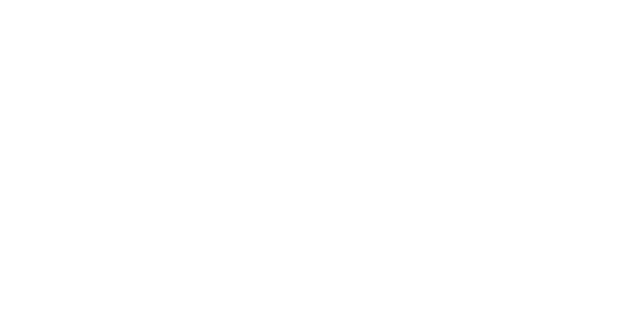
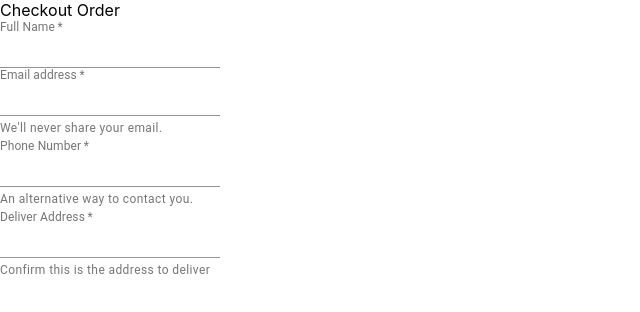
Before and after one commit to Gerson4G/innoscripta-front, a React (Create React App) app: page /checkout in a window 1280 px wide. Shown: the top 312 px of the page, without its empty margins (0-640 px from the left). Built offline with nearby package versions, Linux system fonts and the light colour scheme.

Commit message:
starting form

```diff
--- a/src/components/App.jsx
+++ b/src/components/App.jsx
@@ -2,6 +2,7 @@ import React from 'react';
 import { BrowserRouter, Switch, Route } from 'react-router-dom';
 import Menu from './Menu';
 import PizzaDetail from './PizzaDetail.jsx';
+import Checkout from './Checkout.jsx';
 
 const App =  () => {
   return(
@@ -10,6 +11,7 @@ const App =  () => {
         <Switch>
           <Route path="/" component={ Menu } exact/>
           <Route path="/pizza/:id" component={ PizzaDetail } exact/>
+          <Route path="/checkout" component={ Checkout } exact/>
         </Switch>
       </React.Fragment>
     </BrowserRouter>
--- /dev/null
+++ b/src/components/Checkout.jsx
@@ -0,0 +1,31 @@
+import React, { Component } from 'react'
+import { InputLabel, Input, FormHelperText } from '@material-ui/core';
+
+export default class Checkout extends Component {
+  render() {
+    return (
+      <>
+        Checkout Order
+        <form>
+            <div>
+                <InputLabel required shrink htmlFor="name-input">Full Name</InputLabel>
+                <Input id="name-input" aria-describedby="name-helper" />
+            </div>
+            <div>
+                <InputLabel required shrink htmlFor="email-input">Email address</InputLabel>
+                <Input id="email-input" aria-describedby="email-helper" />
+                <FormHelperText id="email-helper">We'll never share your email.</FormHelperText>
+                <InputLabel required shrink htmlFor="phone-input">Phone Number</InputLabel>
+                <Input id="phone-input" aria-describedby="phone-helper" />
+                <FormHelperText id="phone-helper">An alternative way to contact you.</FormHelperText>
+            </div>
+            <div>
+                <InputLabel required shrink htmlFor="deliver-input">Deliver Address</InputLabel>
+                <Input id="deliver-input" aria-describedby="deliver-helper" />
+                <FormHelperText id="deliver-helper">Confirm this is the address to deliver</FormHelperText>
+            </div>
+        </form>
+      </>
+    )
+  }
+}
--- a/src/components/PizzaDetail.jsx
+++ b/src/components/PizzaDetail.jsx
@@ -1,4 +1,5 @@
 import React from 'react';
+import { Link } from 'react-router-dom';
 import { pizzaData } from '../data/pizzas';
 import { makeStyles } from '@material-ui/core/styles';
 import Card from '@material-ui/core/Card';
@@ -70,6 +71,7 @@ const PizzaDetail = ({match}) => {
             >
               Add to shopping cart
             </Button>
+            <Link to="/checkout">
               <Button
                 variant="contained"
                 color="default"
@@ -77,6 +79,7 @@ const PizzaDetail = ({match}) => {
               >
                 Buy
               </Button>
+            </Link>
             </CardActions>
             </Card>
         </div>
```
Lines whose indentation alone changed are shown as unchanged.
